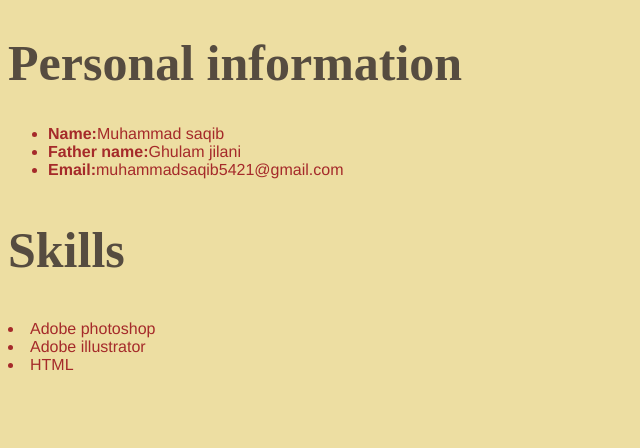
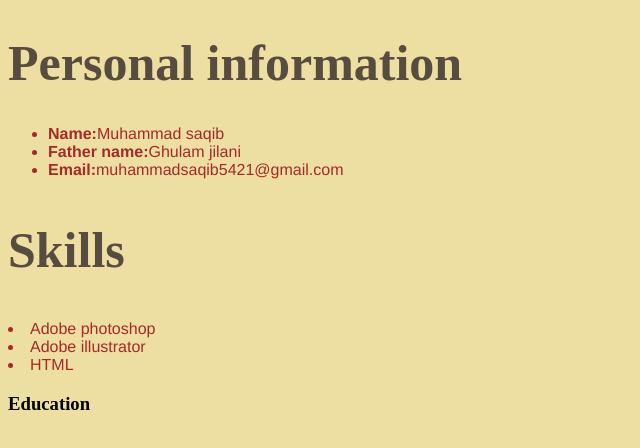
Before and after one commit to Mdsaqiboffical/1st-class, a plain HTML site: page index.html in a window 1280 px wide. Shown: the whole page, without its empty margins (0-640 px from the left). Drawn offline with Linux system fonts and the light colour scheme.

Commit message:
Update index.html

```diff
--- a/index.html
+++ b/index.html
@@ -19,6 +19,7 @@
         <li>Adobe illustrator</li>
         <li>HTML</li>
     </div>
+    <h3><b>Education</b></h3>
 
 </body>
 </html>
```
